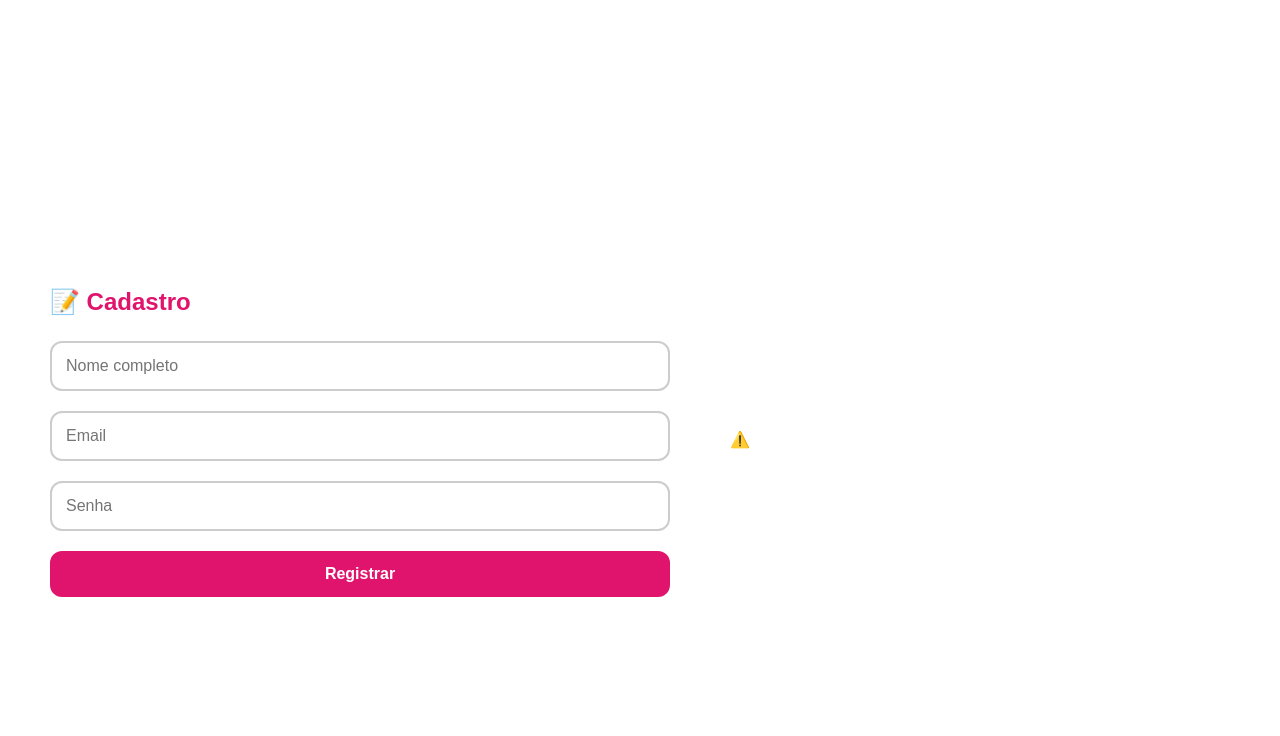
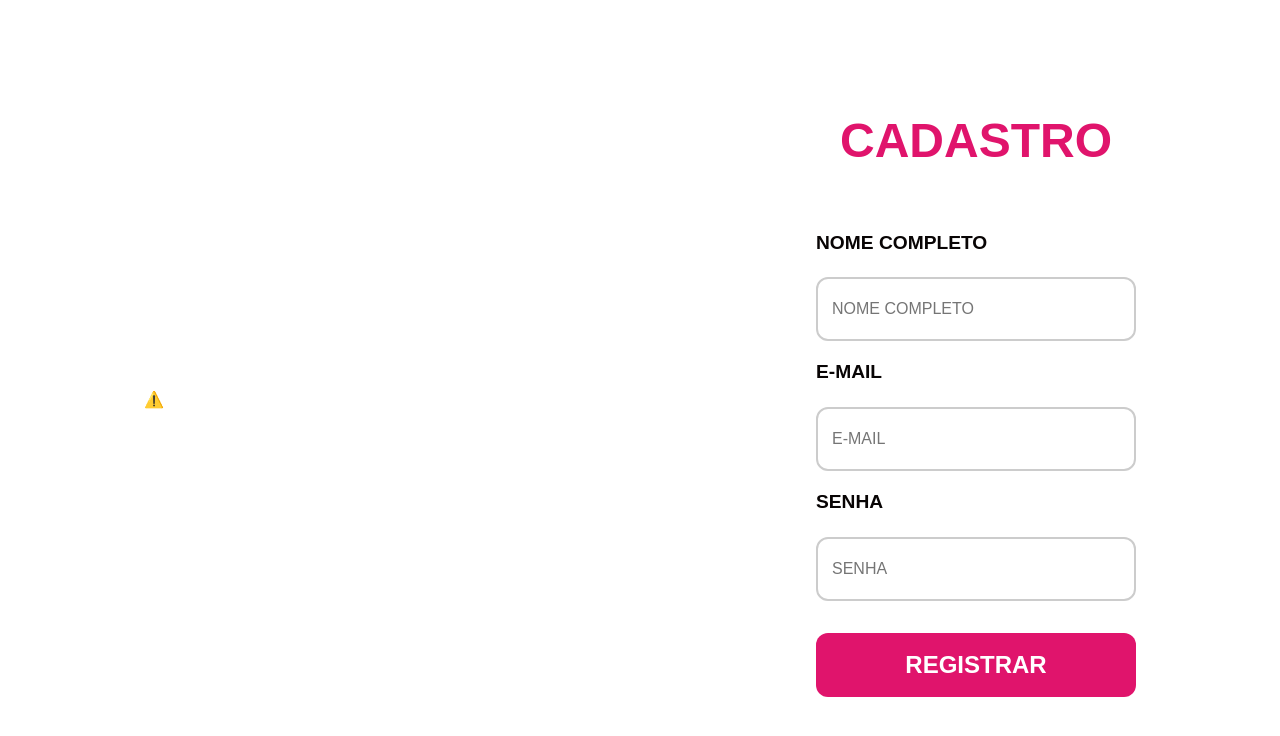
Before and after one commit to MathVictor/TecnoTrilha, a website: page frontend/public/register.html in a window 1280 px wide. Drawn offline with nearby package versions, Linux system fonts and the light colour scheme; no server answers.

Commit message:
Ver 0.14: Front end atualizado

```diff
--- /dev/null
+++ b/frontend/public/login.css
@@ -0,0 +1,33 @@
+.login-content{
+    display: flex;
+    gap: 5vw;
+    width: 100vw;
+    height: 100vh;
+
+    align-items: center;
+    justify-content: flex-start;
+}
+
+.hero-text{
+    flex: 0;
+    margin-left: 10rem;
+}
+
+.login-form{
+    width: 25vw;
+    justify-self: center;
+    gap: 0;
+}
+
+.login-label{
+    font-weight: 550;
+    margin: 1rem 1rem 1.2rem 0rem;
+    font-size: 1.2rem;
+}
+
+#login-buttom{
+    margin-top: 2rem;
+    height: 4rem;
+
+    font-size: 1.5rem;
+}
--- /dev/null
+++ b/frontend/public/register.css
@@ -0,0 +1,42 @@
+.main-register-title{
+    font-size: 3rem;
+    text-align: center;
+
+    margin-bottom: 2rem;
+
+}
+
+.register-content{
+    display: flex;
+    gap: 5vw;
+    height: 100vh;
+
+    align-items: center;
+    justify-content: flex-end;
+}
+
+.hero-text{
+    margin-left: 10rem;
+}
+
+.register-form{
+    width: 25vw;
+    justify-self: center;
+}
+
+.register-form{
+    gap: 0;
+}
+
+.register-label{
+    font-weight: 550;
+    margin: 1rem 1rem 1.2rem 0rem;
+    font-size: 1.2rem;
+}
+
+#register-buttom{
+    margin-top: 2rem;
+    height: 4rem;
+
+    font-size: 1.5rem;
+}
--- a/frontend/public/register.html
+++ b/frontend/public/register.html
@@ -4,31 +4,38 @@
   <meta charset="UTF-8">
   <title>Cadastro - TecnoTrilha</title>
   <link rel="stylesheet" href="style.css" />
+  <link rel="stylesheet" href="register.css" />
     <!-- Lottie -->
   <script src="https://unpkg.com/@lottiefiles/lottie-player@latest/dist/lottie-player.js"></script>
   <script src="scripts.js" defer></script>
 </head>
 <body>
   <section class="hero-section animate">
-    <div class="hero-content">
-      <div class="hero-text">
-        <h2>📝 Cadastro</h2>
-        <form action="/api/register" method="POST">
-          <input type="text" name="nome" placeholder="Nome completo" required>
-          <input type="email" name="email" placeholder="Email" required>
-          <input type="password" name="senha" placeholder="Senha" required>
-          <button type="submit">Registrar</button>
-        </form>
-      </div>
+
+    <div class="register-content">
       <div class="hero-animation">
         <lottie-player
           src="lottie/register.json"
           background="transparent"
           speed="1"
           loop autoplay
-          style="width: 100%; max-width: 300px;">
+          style="width: 100%; width: 30vw; margin-right: 5vw;"
+          class="register-animation">
         </lottie-player>
       </div>
+      <div class="hero-text">
+        <h2 class="main-register-title">CADASTRO</h2>
+        <form action="/api/register" method="POST" class="register-form">
+          <label for="nome" class="register-label">NOME COMPLETO</label>
+          <input type="text" name="nome" placeholder="NOME COMPLETO" class="text-box" required>
+          <label for="email" class="register-label">E-MAIL</label>
+          <input type="email" name="email" placeholder="E-MAIL" class="text-box" required>
+          <label for="password" class="register-label">SENHA</label>
+          <input type="password" name="senha" placeholder="SENHA" class="text-box" required>
+          <button type="submit" id="register-buttom">REGISTRAR</button>
+        </form>
+      </div>
+
     </div>
   </section>
   <script src="scripts.js"></script>
--- a/frontend/public/style.css
+++ b/frontend/public/style.css
@@ -19,14 +19,13 @@ body {
   font-family: var(--font);
   color: var(--preto);
   line-height: 1.6;
-  padding: 40px 20px;
+
   overflow-x: hidden;
 }
 
 .container {
   max-width: 960px;
   margin: auto;
-  padding: 40px 20px;
 }
 
 header {
@@ -173,7 +172,7 @@ body {
   background: #ffffff;
   font-family: 'DM Sans', sans-serif;
   color: #080404;
-  padding: 40px 20px;
+
 }
 
 .dashboard-title {
@@ -278,7 +277,6 @@ body {
   display: flex;
   align-items: center;
   justify-content: center;
-  padding: 60px 30px;
 }
 
 .hero-content {
@@ -443,3 +441,7 @@ body {
   font-size: 1.2rem;
   color: #e0146c;
 }
+
+.text-box{
+    height: 4rem;
+}
```
Also changed, not shown: frontend/public/login.html (+9 -6 lines), frontend/public/reset.css (added, +1 -0 lines).
